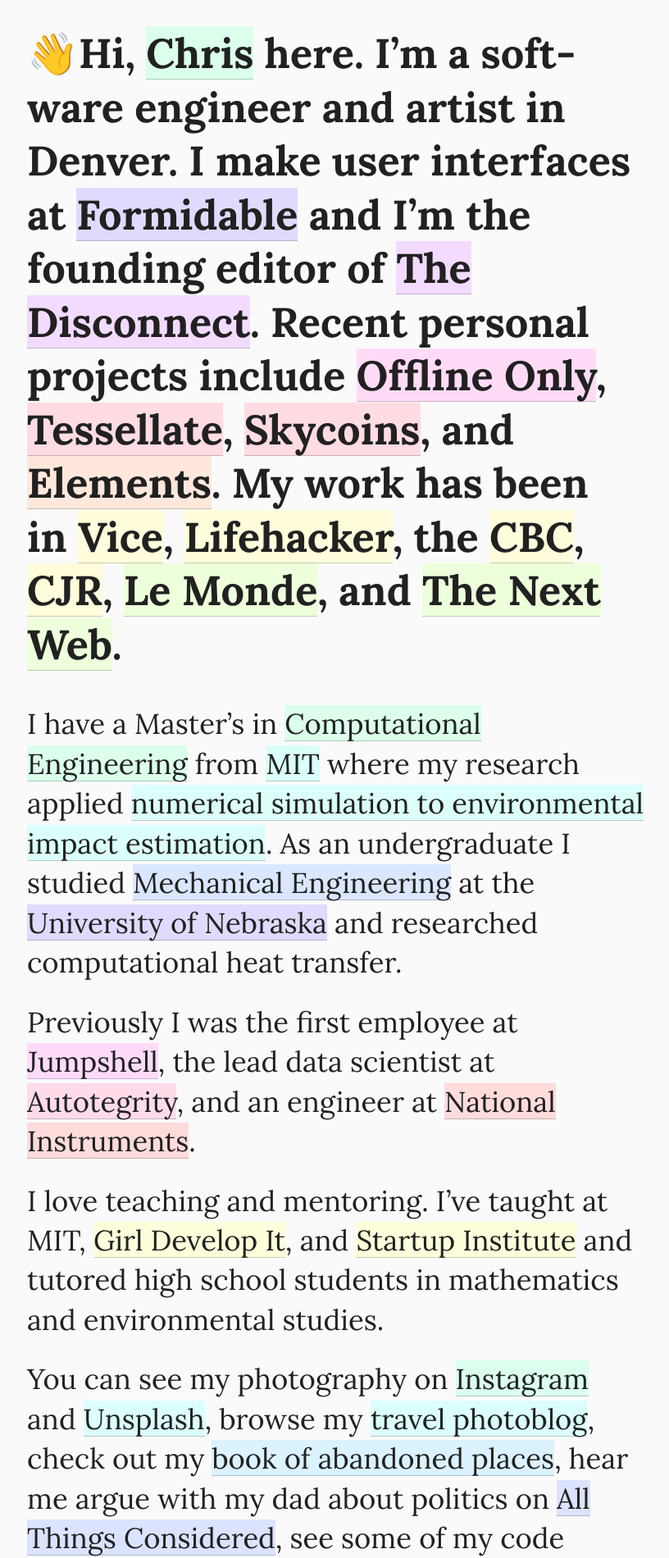
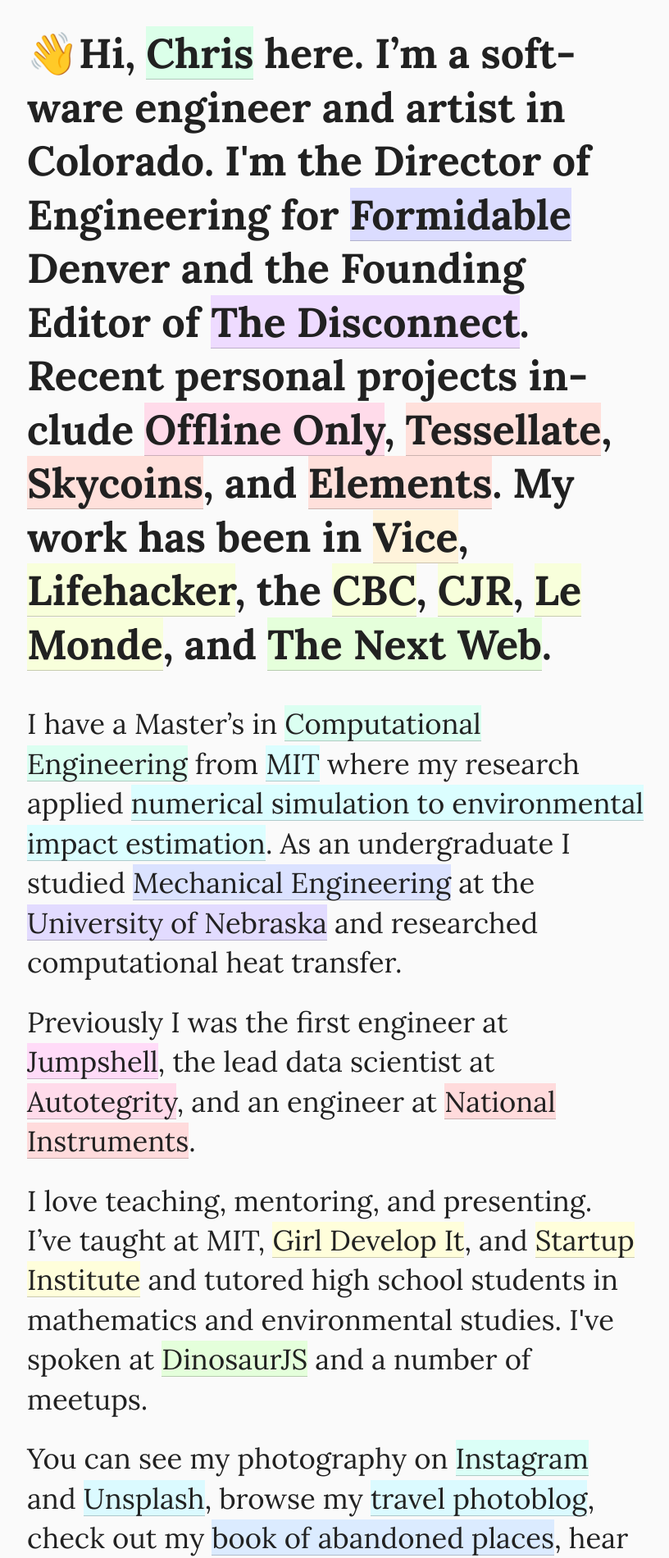
Before and after one commit to chrisbolin/about, a React (Create React App) app: page / in a window 1280 px wide. Shown: the top 1900 px of the page at 82% size, without its empty margins (231-1047 px from the left). Built offline with nearby package versions, Linux system fonts and the light colour scheme.

Commit message:
Dir of Eng + DinoJS + Jumpshell correction

```diff
--- a/src/App.js
+++ b/src/App.js
@@ -11,34 +11,37 @@
     return (
       <div className="page">
         <p className="big">
-          {"👋"}Hi, <Link sameWindow>Chris</Link> here. I’m a software engineer
-          and artist in Denver. I make user interfaces at{" "}
-          <Link>Formidable</Link> and I’m the founding editor of{" "}
+          {"👋"}
+          Hi, <Link sameWindow>Chris</Link> here. I’m a software engineer and
+          artist in Colorado. I'm the Director of Engineering for{" "}
+          <Link>Formidable</Link> Denver and the Founding Editor of{" "}
           <Link>The Disconnect</Link>. Recent personal projects include{" "}
           <Link>Offline Only</Link>, <Link>Tessellate</Link>,{" "}
           <Link>Skycoins</Link>, and <Link>Elements</Link>. My work has been in{" "}
           <Link>Vice</Link>, <Link>Lifehacker</Link>, the <Link>CBC</Link>,{" "}
-          <Link>CJR</Link>, <Link>Le Monde</Link>, and <Link>The Next Web</Link>.
+          <Link>CJR</Link>, <Link>Le Monde</Link>, and <Link>The Next Web</Link>
+          .
         </p>
         <div className="body">
           <p>
             I have a Master’s in <Link>Computational Engineering</Link> from{" "}
             <Link>MIT</Link> where my research applied{" "}
-            <Link>numerical simulation to environmental impact estimation</Link>.
-            As an undergraduate I studied <Link>Mechanical Engineering</Link> at
-            the <Link>University of Nebraska</Link> and researched computational
-            heat transfer.
+            <Link>numerical simulation to environmental impact estimation</Link>
+            . As an undergraduate I studied <Link>Mechanical Engineering</Link>{" "}
+            at the <Link>University of Nebraska</Link> and researched
+            computational heat transfer.
           </p>
           <p>
-            Previously I was the first employee at <Link>Jumpshell</Link>, the
+            Previously I was the first engineer at <Link>Jumpshell</Link>, the
             lead data scientist at <Link>Autotegrity</Link>, and an engineer at{" "}
             <Link>National Instruments</Link>.
           </p>
           <p>
-            I love teaching and mentoring. I’ve taught at MIT,{" "}
+            I love teaching, mentoring, and presenting. I’ve taught at MIT,{" "}
             <Link>Girl Develop It</Link>, and <Link>Startup Institute</Link> and
             tutored high school students in mathematics and environmental
-            studies.
+            studies. I've spoken at <Link>DinosaurJS</Link> and a number of
+            meetups.
           </p>
           <p>
             You can see my photography on <Link>Instagram</Link> and{" "}
--- a/src/Link.js
+++ b/src/Link.js
@@ -31,6 +31,7 @@
   Autotegrity: "https://www.cogolabs.com/portfolio/autotegrity",
   "National Instruments": "http://www.ni.com/",
   "Girl Develop It": "https://www.girldevelopit.com/",
+  DinosaurJS: "https://www.youtube.com/watch?v=nhuvY0CT064",
   "Startup Institute": "https://www.startupinstitute.com/",
   Instagram: "https://www.instagram.com/bolinchris/",
   Unsplash: "https://unsplash.com/@chrisbolin",
```
Also changed, not shown: 7 other files (tests, documents, lock files or other folders).
